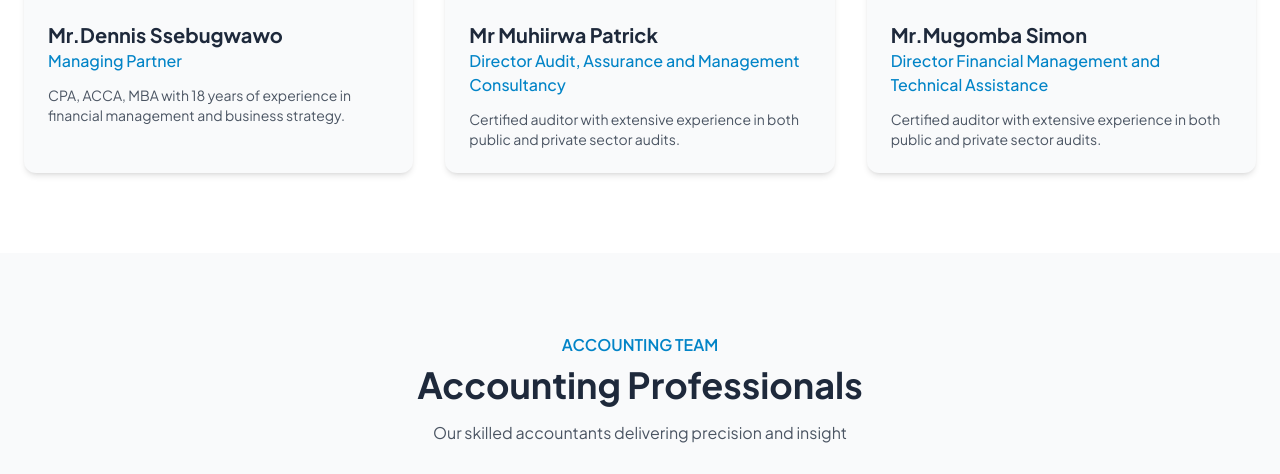
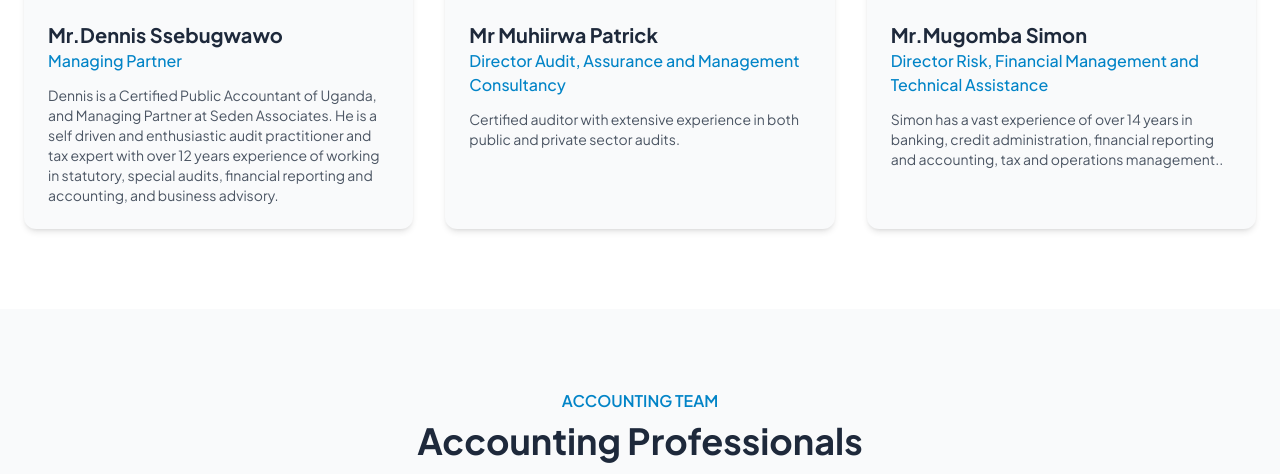
Before and after one commit to Patu12/Seden-associates-ug, a website: page team.html in a window 1280 px wide. Shown: the part 935-1409 px from the top of the page. Drawn offline with nearby package versions, Linux system fonts and the light colour scheme.

Commit message:
Update team.html

```diff
--- a/team.html
+++ b/team.html
@@ -200,7 +200,7 @@
                     <div class="p-6">
                         <h3 class="text-xl font-bold text-dark-800">Mr.Dennis Ssebugwawo</h3>
                         <p class="text-primary-600 font-medium mb-3">Managing Partner</p>
-                        <p class="text-gray-600 text-sm">CPA, ACCA, MBA with 18 years of experience in financial management and business strategy.</p>
+                        <p class="text-gray-600 text-sm">Dennis is a Certified Public Accountant of Uganda, and Managing Partner at Seden Associates. He is a self driven and enthusiastic audit practitioner and tax expert with over 12 years experience of working in statutory, special audits, financial reporting and accounting, and business advisory.</p>
                     </div>
                 </div>
 
@@ -257,8 +257,8 @@
                     </div>
                     <div class="p-6">
                         <h3 class="text-xl font-bold text-dark-800">Mr.Mugomba Simon</h3>
-                        <p class="text-primary-600 font-medium mb-3">Director Financial Management and Technical Assistance</p>
-                        <p class="text-gray-600 text-sm">Certified auditor with extensive experience in both public and private sector audits.</p>
+                        <p class="text-primary-600 font-medium mb-3">Director Risk, Financial Management and Technical Assistance</p>
+                        <p class="text-gray-600 text-sm">Simon has a vast experience of over 14 years in banking, credit administration, financial reporting and accounting, tax and operations management..</p>
                     </div>
                 </div>
             </div>
```
